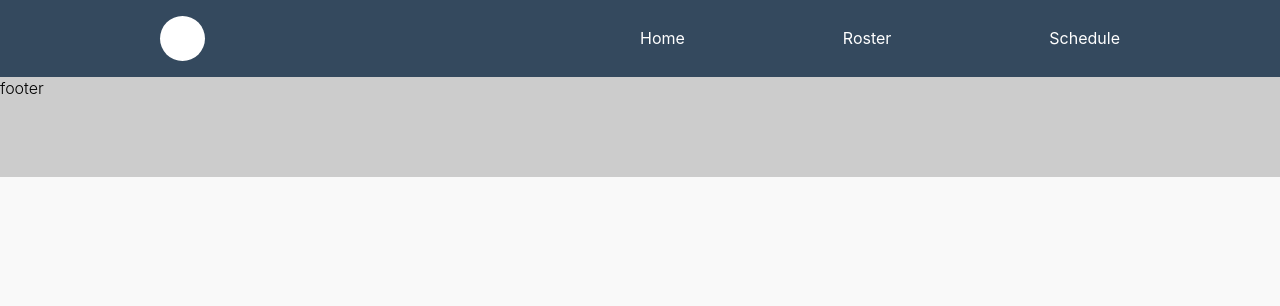
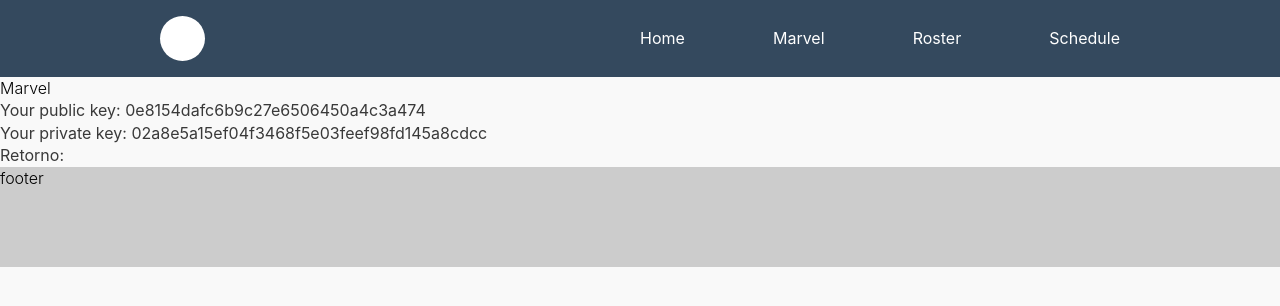
Before and after one commit to silvanoamaral/projeto04, a React app: page /Marvel in a window 1280 px wide. Shown: the top 306 px of the page. Built offline with nearby package versions, Linux system fonts and the light colour scheme; no server answers.

Commit message:
Desenvolvendo API Marvel

```diff
--- a/package.json
+++ b/package.json
@@ -28,6 +28,7 @@
   },
   "dependencies": {
     "css-loader": "^0.28.11",
+    "js-md5": "^0.7.3",
     "node-sass": "^4.8.3",
     "react": "^16.3.1",
     "react-dom": "^16.3.1",
--- a/src/components/Main.js
+++ b/src/components/Main.js
@@ -1,6 +1,7 @@
 import React from 'react'
 import { Switch, Route } from 'react-router-dom'
 import Home from './Home/Home'
+import Marvel from './Marvel/Marvel'
 import Roster from './Roster'
 import Schedule from './Schedule'
 
@@ -16,6 +17,7 @@ const Main = () => (
       <Route exact path='/projeto09' component={Home}/>
       <Route path='/roster' component={Roster}/>
       <Route path='/schedule' component={Schedule}/>
+      <Route path='/Marvel' component={Marvel}/>
     </Switch>
   </main>
 )
--- /dev/null
+++ b/src/components/Marvel/Marvel.js
@@ -0,0 +1,39 @@
+import React, { Component } from 'react'
+import md5 from 'js-md5'
+
+const PUBLIC_KEY = '0e8154dafc6b9c27e6506450a4c3a474'
+const PRIVATE_KEY = '02a8e5a15ef04f3468f5e03feef98fd145a8cdcc'
+
+class Marvel extends React.Component {
+    constructor(props) {
+        super(props);
+
+        this.state = {
+          marvel: [],
+        };
+    }
+
+    //é invocado imediatamente depois que um componente é montado.
+    componentDidMount() {
+        const timestamp = Number(new Date())
+        const hash = md5.create()
+        hash.update(timestamp + PRIVATE_KEY + PUBLIC_KEY)
+
+        const response = fetch(`https://gateway.marvel.com/v1/public/characters?ts=${timestamp}&orderBy=name&limit=10&apikey=${PUBLIC_KEY}&hash=${hash.hex()}`)
+        .then(response => response.json())
+        .then(data => this.setState({ marvel: data.results }));
+    }
+
+    render(){
+        const { marvel } = this.state;
+        return (
+            <section>
+                <h2>Marvel</h2>
+                <p>Your public key: {PUBLIC_KEY}</p>
+                <p>Your private key: {PRIVATE_KEY}</p>
+                <p>Retorno: {marvel}</p>
+            </section>
+        )
+    }
+}
+export default Marvel
--- a/src/components/Navigation/Navigation.js
+++ b/src/components/Navigation/Navigation.js
@@ -11,6 +11,7 @@ const Navigation = () => (
             <label htmlFor="menu-toggle" className="label-toggle"></label>
             <ul>
                 <li><Link to='/'>Home</Link></li>
+                <li><Link to='/Marvel'>Marvel</Link></li>
                 <li><Link to='/roster'>Roster</Link></li>
                 <li><Link to='/schedule'>Schedule</Link></li>
             </ul>
```
